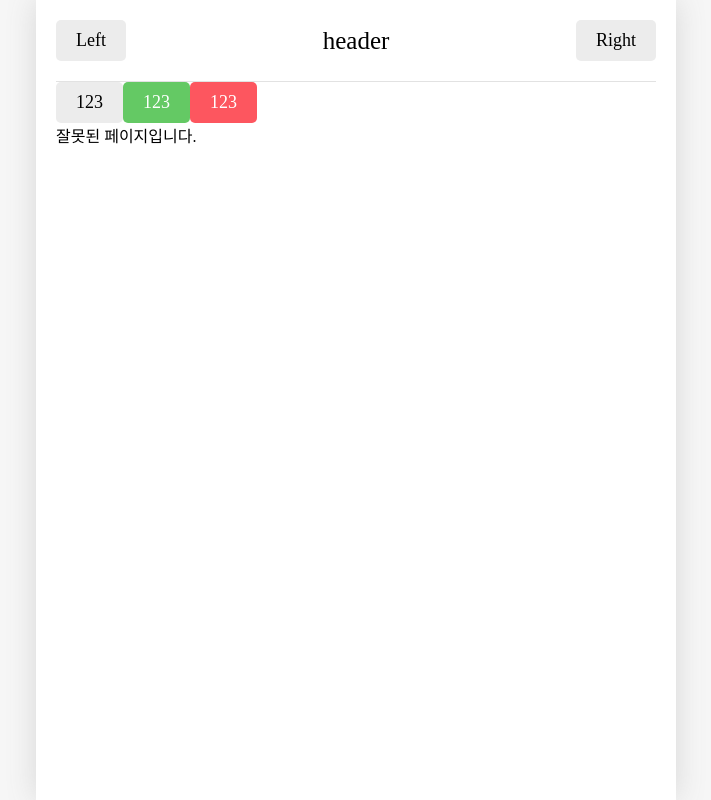
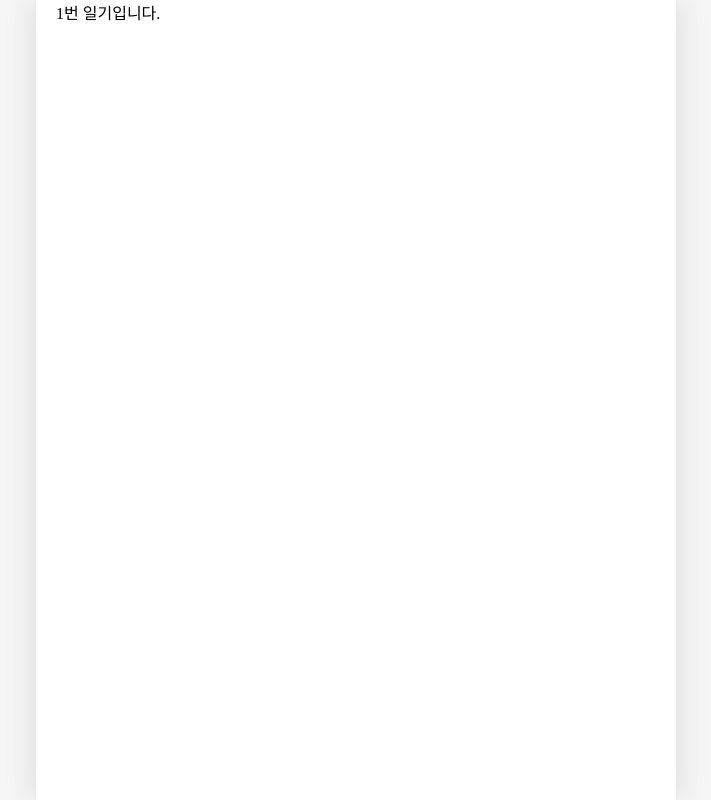
Before and after one commit to wjdtjwls512/Study, a React (Vite) app in the folder react_emotion_diary_app/: page /Edit/1 in a window 1280 px wide. Shown: the whole page, without its empty margins (284-995 px from the left). Built offline with nearby package versions, Linux system fonts and the light colour scheme; a web font is replaced by a local one.

Commit message:
feat: 일기 관리 기능 구현

```diff
--- a/react_emotion_diary_app/src/App.jsx
+++ b/react_emotion_diary_app/src/App.jsx
@@ -1,54 +1,40 @@
 import "./App.css";
+import { useReducer } from "react";
 import { Routes, Route, Link, useNavigate } from "react-router-dom";
 import Home from "./pages/Home";
 import Diary from "./pages/Diary";
 import New from "./pages/New";
 import Notfound from "./pages/Notfound";
-import Button from "./components/Button";
-import Header from "./components/Header";
-import { getEmotionImage } from "./util/get-emotion-image";
+import Edit from "./pages/Edit";
 
-// 1. "/" : 모든 일기를 조회하는 Home 페이지
-// 2. "/new" : 새로운 일기를 작성하는 New 페이지
-// 3. "/diary" : 일기를 상세히 조회하는 Diary 페이지
+const mockData = [
+  {
+    id: 1,
+    createdDate: new Date().getTime(),
+    emotionId: 1,
+    content: "1번 일기 내용",
+  },
+  {
+    id: 2,
+    createdDate: new Date().getTime(),
+    emotionId: 2,
+    content: "2번 일기 내용",
+  },
+];
+
+function reducer(state, action) {
+  return state;
+}
+
 function App() {
-  const nav = useNavigate();
-
-  const onClickButton = () => {
-    nav("/new");
-  };
+  const [data, dispatch] = useReducer(reducer, mockData);
   return (
     <>
-      <Header
-        title={"header"}
-        leftChild={<Button text={"Left"} />}
-        rightChild={<Button text={"Right"} />}
-      />
-      <Button
-        text={"123"}
-        onClick={() => {
-          console.log(123);
-        }}
-        type={"DEFAULT"}
-      />
-      <Button
-        text={"123"}
-        onClick={() => {
-          console.log(123);
-        }}
-        type={"POSITIVE"}
-      />
-      <Button
-        text={"123"}
-        onClick={() => {
-          console.log(123);
-        }}
-        type={"NEGATIVE"}
-      />
       <Routes>
         <Route path="/" element={<Home />} />
         <Route path="/new" element={<New />} />
         <Route path="/diary/:id" element={<Diary />} />
+        <Route path="/Edit/:id" element={<Edit />} />
         <Route path="*" element={<Notfound />} />
       </Routes>
     </>
--- /dev/null
+++ b/react_emotion_diary_app/src/pages/Edit.jsx
@@ -0,0 +1,8 @@
+import { useParams } from "react-router-dom";
+
+const Edit = () => {
+  const params = useParams();
+  return <div>{params.id}번 일기입니다.</div>;
+};
+
+export default Edit;
```
